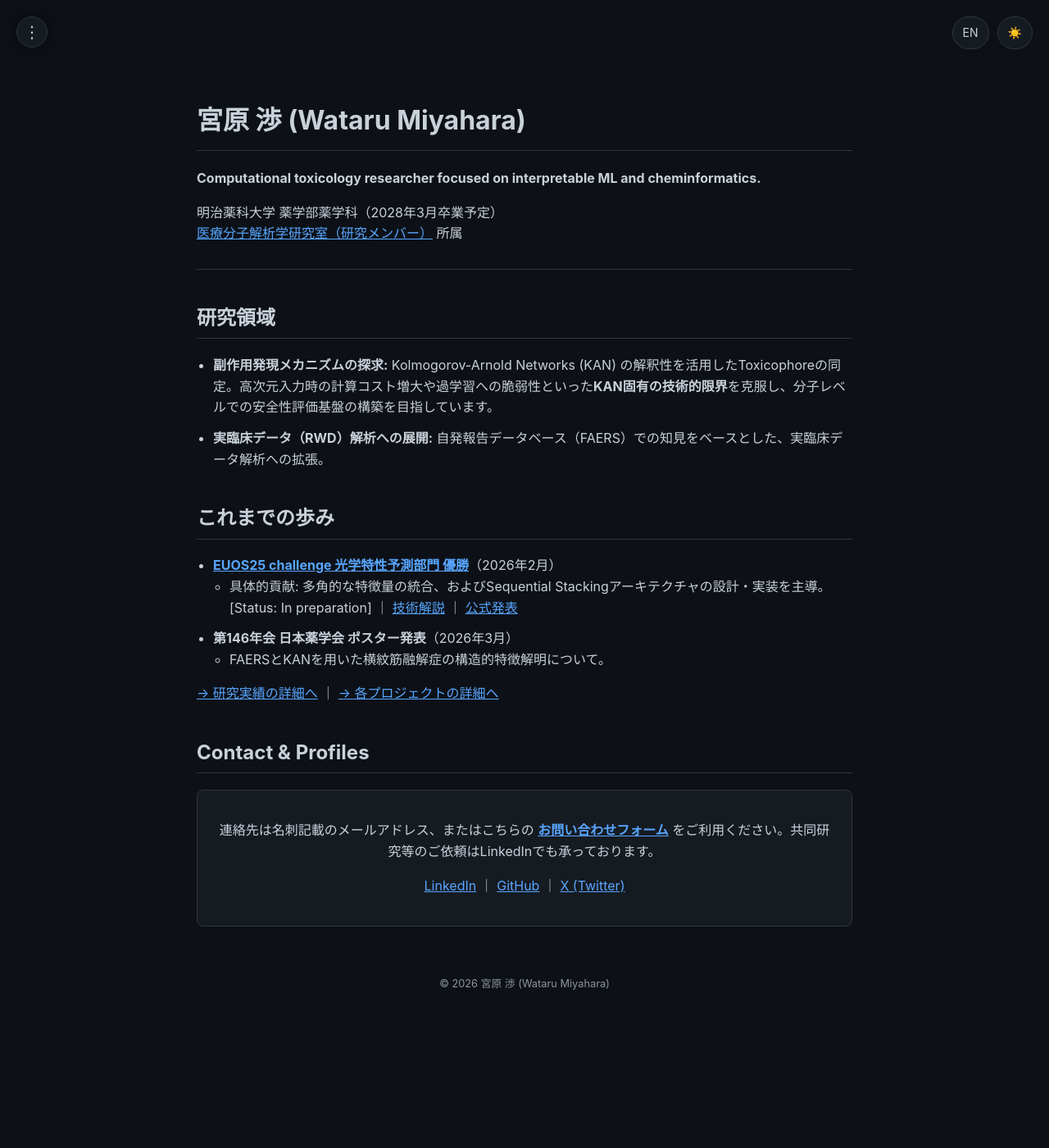
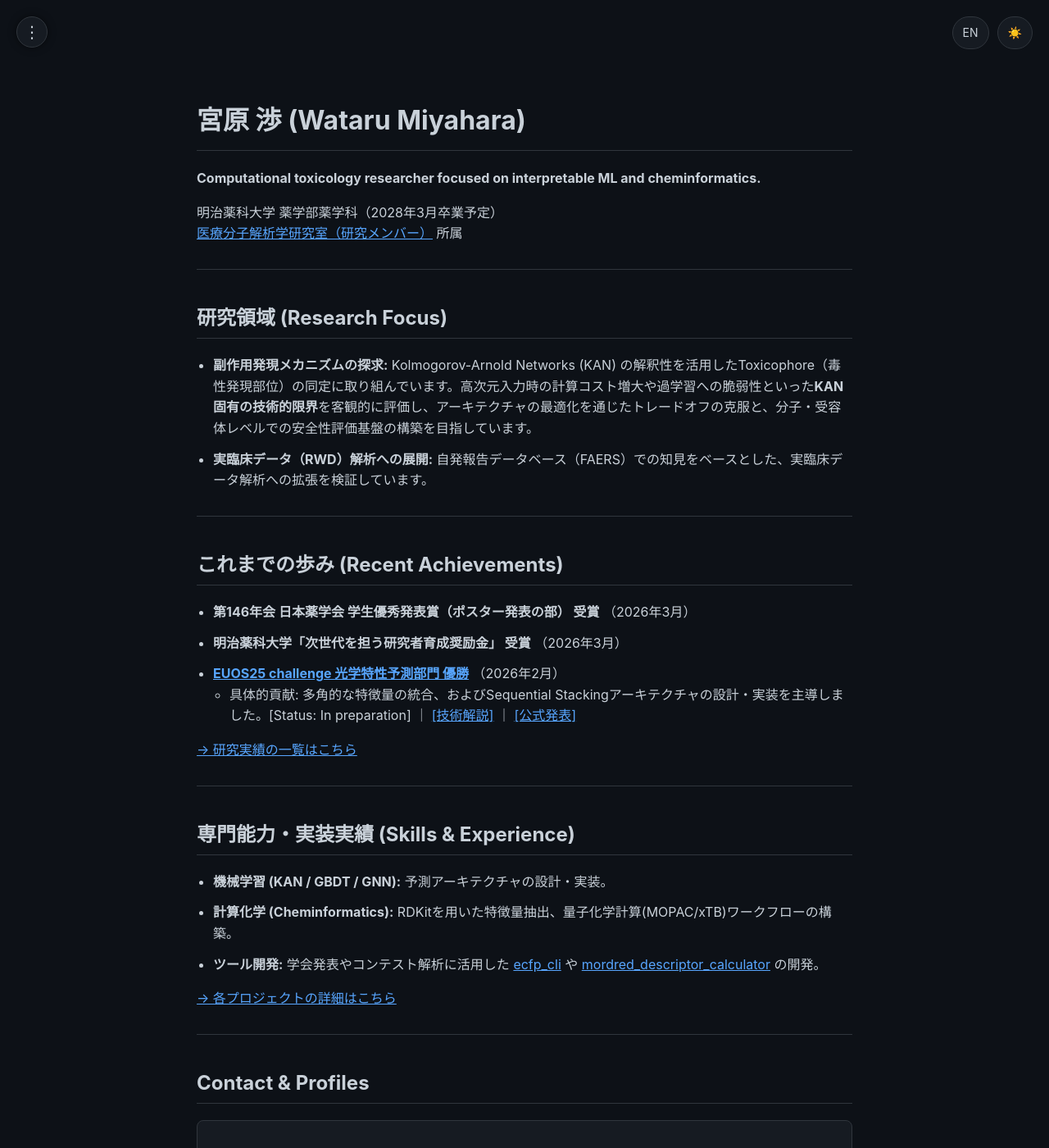
Before and after one commit to 377H-Miru/377H-Miru.github.io, a Jekyll site: the page built from index.md, in a window 1280 px wide and 1400 px high. Shown: the whole window at 82% size. Built offline with Jekyll 4.4.1, drawn with Linux system fonts in a browser that asks for light colours; some of the changed text lies outside the part shown.

Commit message:
Achievement: Updated incentive award to reflect two separate awards (EUOS and PSJ results)

```diff
--- a/index.md
+++ b/index.md
@@ -4,29 +4,62 @@ title: Home
 lang: ja
 permalink: /
 ---
-# 宮原 渉 (Wataru Miyahara)
-**Computational toxicology researcher focused on interpretable ML and cheminformatics.**
 
-明治薬科大学 薬学部薬学科（2028年3月卒業予定）
-[医療分子解析学研究室（研究メンバー）](https://u-lab.my-pharm.ac.jp/~mminfo/member/) 所属
+<h1>宮原 渉 (Wataru Miyahara)</h1>
+<p><b>Computational toxicology researcher focused on interpretable ML and cheminformatics.</b></p>
 
----
+<p>明治薬科大学 薬学部薬学科（2028年3月卒業予定）<br>
+<a href="https://u-lab.my-pharm.ac.jp/~mminfo/member/" target="_blank">医療分子解析学研究室（研究メンバー）</a> 所属</p>
 
-## 研究領域
-- **副作用発現メカニズムの探求:** Kolmogorov-Arnold Networks (KAN) の解釈性を活用したToxicophoreの同定。高次元入力時の計算コスト増大や過学習への脆弱性といった**KAN固有の技術的限界**を克服し、分子レベルでの安全性評価基盤の構築を目指しています。
-- **実臨床データ（RWD）解析への展開:** 自発報告データベース（FAERS）での知見をベースとした、実臨床データ解析への拡張。
+<hr>
 
-## これまでの歩み
-- **[EUOS25 challenge 光学特性予測部門 優勝](https://ochem.eu/static/challenge2025.do)**（2026年2月）
-    - 具体的貢献: 多角的な特徴量の統合、およびSequential Stackingアーキテクチャの設計・実装を主導。[Status: In preparation] ｜ [技術解説](/posts/2026-02-25-euos25-review) ｜ [公式発表](https://www.eu-openscreen.eu/resources/eu-openscreen-news/ansicht/eu-openscreen-and-slas-announce-winners-of-the-second-joint-machine-learning-challenge-at-slas-2026.html)
-- **第146年会 日本薬学会 ポスター発表**（2026年3月）
-    - FAERSとKANを用いた横紋筋融解症の構造的特徴解明について。
+<h2>研究領域 (Research Focus)</h2>
+<ul>
+    <li><b>副作用発現メカニズムの探求:</b>
+        Kolmogorov-Arnold Networks (KAN) の解釈性を活用したToxicophore（毒性発現部位）の同定に取り組んでいます。高次元入力時の計算コスト増大や過学習への脆弱性といった<b>KAN固有の技術的限界</b>を客観的に評価し、アーキテクチャの最適化を通じたトレードオフの克服と、分子・受容体レベルでの安全性評価基盤の構築を目指しています。
+    </li>
+    <li><b>実臨床データ（RWD）解析への展開:</b>
+        自発報告データベース（FAERS）での知見をベースとした、実臨床データ解析への拡張を検証しています。
+    </li>
+</ul>
 
-[→ 研究実績の詳細へ](/achievements/) ｜ [→ 各プロジェクトの詳細へ](/projects/)
+<hr>
+
+<h2>これまでの歩み (Recent Achievements)</h2>
+<ul>
+    <li>
+        <b>第146年会 日本薬学会 学生優秀発表賞（ポスター発表の部） 受賞</b> （2026年3月）
+    </li>
+    <li>
+        <b>明治薬科大学「次世代を担う研究者育成奨励金」 受賞</b> （2026年3月）
+    </li>
+    <li>
+        <b><a href="https://ochem.eu/static/challenge2025.do" target="_blank">EUOS25 challenge 光学特性予測部門 優勝</a></b> （2026年2月）
+        <ul>
+            <li>具体的貢献: 多角的な特徴量の統合、およびSequential Stackingアーキテクチャの設計・実装を主導しました。[Status: In preparation] ｜ <a href="/posts/2026-02-25-euos25-review">[技術解説]</a> ｜ <a href="https://www.eu-openscreen.eu/resources/eu-openscreen-news/ansicht/eu-openscreen-and-slas-announce-winners-of-the-second-joint-machine-learning-challenge-at-slas-2026.html" target="_blank">[公式発表]</a></li>
+        </ul>
+    </li>
+</ul>
+<p><a href="/achievements/">→ 研究実績の一覧はこちら</a></p>
+
+<hr>
+
+<h2>専門能力・実装実績 (Skills & Experience)</h2>
+<ul>
+    <li><b>機械学習 (KAN / GBDT / GNN):</b> 予測アーキテクチャの設計・実装。</li>
+    <li><b>計算化学 (Cheminformatics):</b> RDKitを用いた特徴量抽出、量子化学計算(MOPAC/xTB)ワークフローの構築。</li>
+    <li><b>ツール開発:</b> 学会発表やコンテスト解析に活用した <a href="/tools/">ecfp_cli</a> や <a href="/tools/">mordred_descriptor_calculator</a> の開発。</li>
+</ul>
+<p><a href="/projects/">→ 各プロジェクトの詳細はこちら</a></p>
+
+<hr>
 
 <h2 id="sns">Contact & Profiles</h2>
-<div class="contact-box" markdown="1">
-連絡先は名刺記載のメールアドレス、またはこちらの [**お問い合わせフォーム**](/contact/) をご利用ください。共同研究等のご依頼はLinkedInでも承っております。
-
-[LinkedIn](https://www.linkedin.com/in/wataru-miyahara-6947253ab/) ｜ [GitHub](https://github.com/377H-Miru) ｜ [X (Twitter)](https://x.com/WataruM327906)
+<div class="contact-box">
+    <p>連絡先は名刺記載のメールアドレス、またはこちらの <a href="/contact/"><b>お問い合わせフォーム</b></a> をご利用ください。共同研究・発表等のご依頼はLinkedInのDMでも承っております。</p>
+    <p>
+        <a href="https://www.linkedin.com/in/wataru-miyahara-6947253ab/" target="_blank">LinkedIn</a> ｜
+        <a href="https://github.com/377H-Miru" target="_blank">GitHub</a> ｜
+        <a href="https://x.com/WataruM327906" target="_blank">X (Twitter)</a>
+    </p>
 </div>
```
Also changed, not shown: _data/achievements.json (+29 -3 lines), en/index.md (+51 -16 lines).
